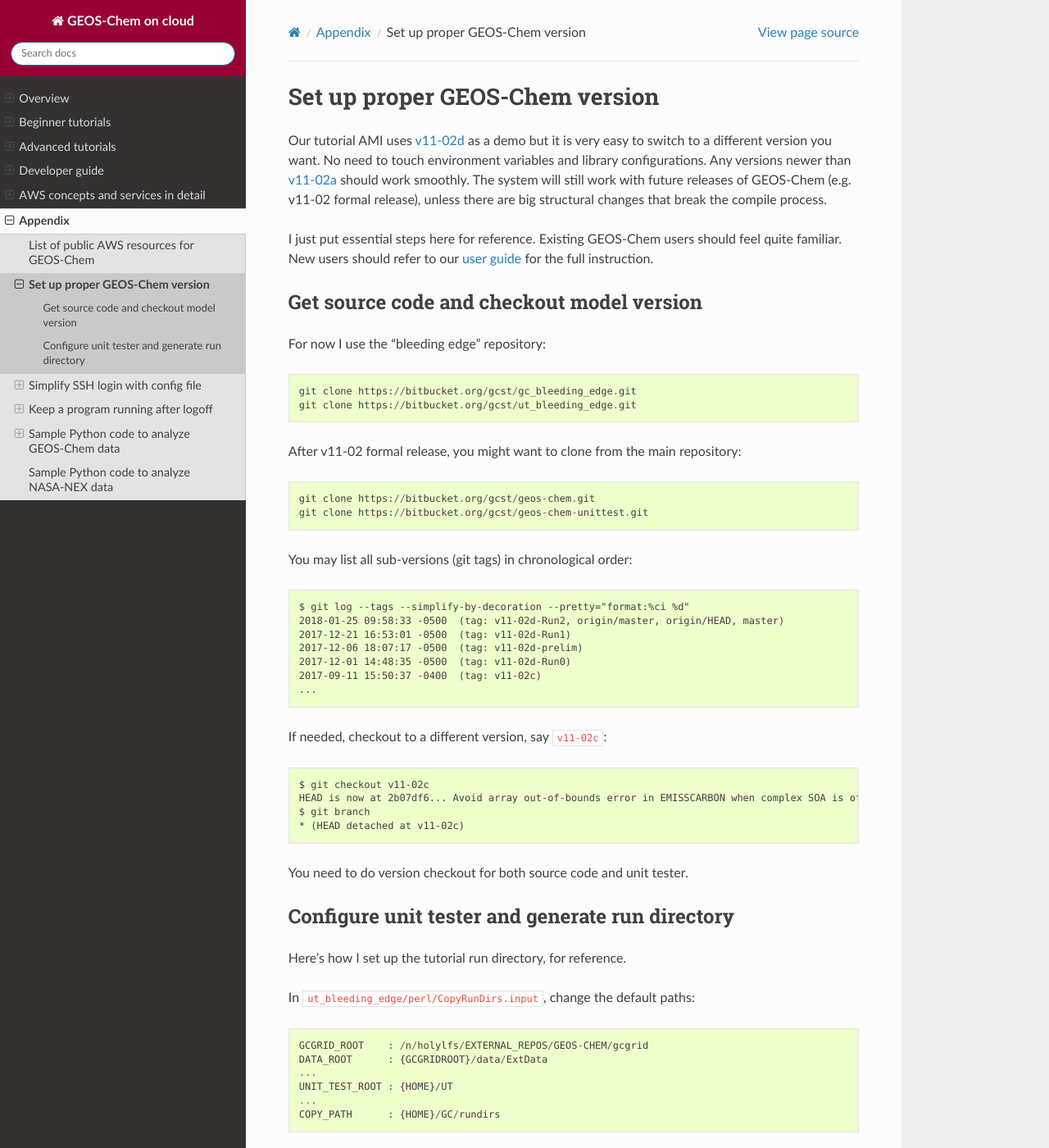
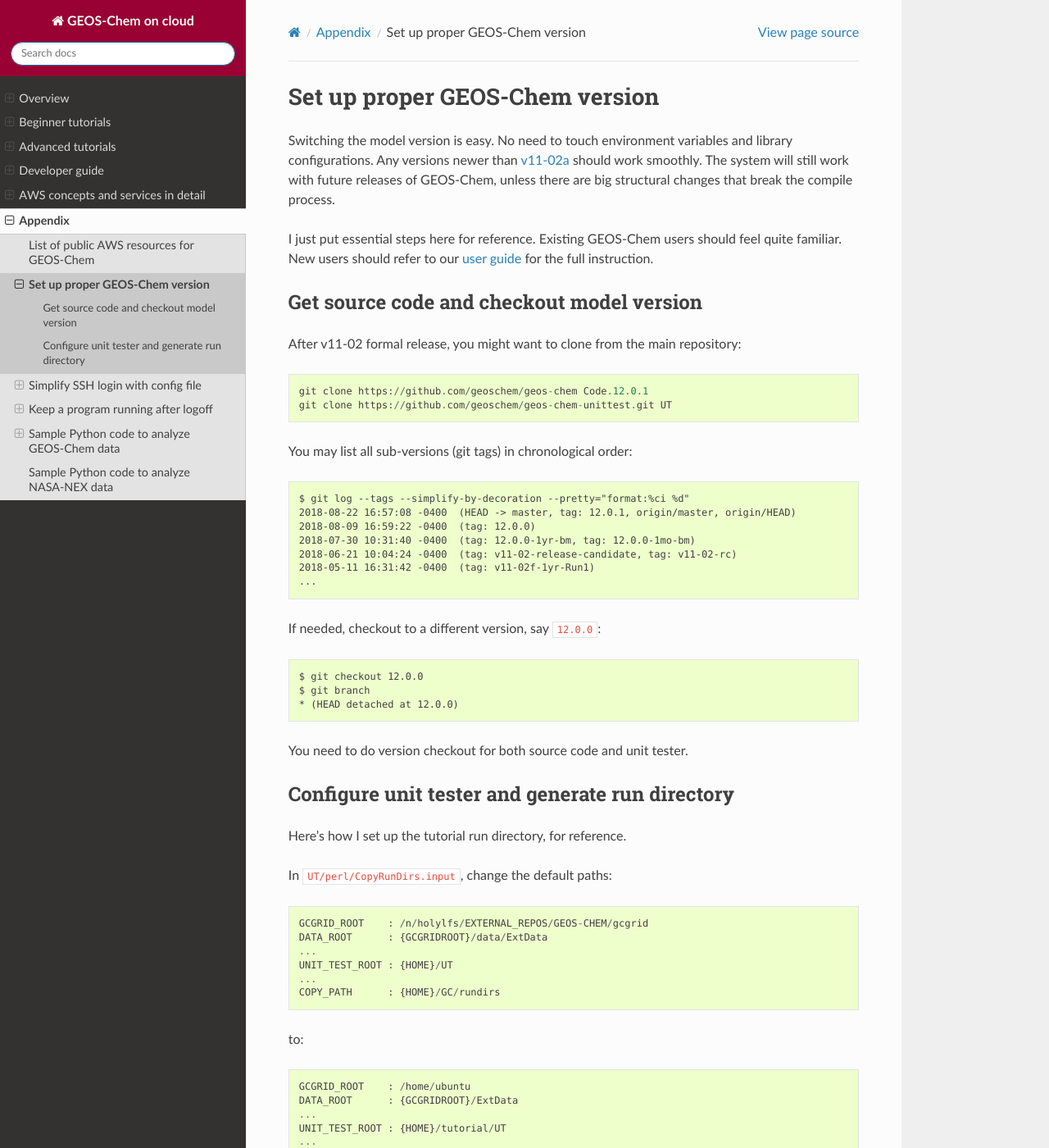
Before and after one commit to geoschem/geos-chem-cloud, a Sphinx documentation site: the page built from doc/source/chapter06_appendix/gc-version.rst, in a window 1280 px wide and 1400 px high. Shown: the whole window at 82% size. Built offline with Sphinx 7.4.7 and the Read the Docs theme 2.0.0, drawn with Linux system fonts in a browser that asks for light colours; some of the changed text lies outside the part shown.

Commit message:
Update docs for 12.0.1

```diff
--- a/doc/source/chapter06_appendix/gc-version.rst
+++ b/doc/source/chapter06_appendix/gc-version.rst
@@ -1,39 +1,33 @@
 Set up proper GEOS-Chem version
 -------------------------------
 
-Our tutorial AMI uses `v11-02d <http://wiki.seas.harvard.edu/geos-chem/index.php/GEOS-Chem_v11-02#v11-02d>`_ as a demo but it is very easy to switch to a different version you want. No need to touch environment variables and library configurations. Any versions newer than `v11-02a <http://wiki.seas.harvard.edu/geos-chem/index.php/GEOS-Chem_v11-02#v11-02a>`_ should work smoothly. The system will still work with future releases of GEOS-Chem (e.g. v11-02 formal release), unless there are big structural changes that break the compile process.
+Switching the model version is easy. No need to touch environment variables and library configurations. Any versions newer than `v11-02a <http://wiki.seas.harvard.edu/geos-chem/index.php/GEOS-Chem_v11-02#v11-02a>`_ should work smoothly. The system will still work with future releases of GEOS-Chem, unless there are big structural changes that break the compile process.
 
 I just put essential steps here for reference. Existing GEOS-Chem users should feel quite familiar. New users should refer to our `user guide <http://acmg.seas.harvard.edu/geos/doc/man/>`_ for the full instruction.
 
 Get source code and checkout model version
 ^^^^^^^^^^^^^^^^^^^^^^^^^^^^^^^^^^^^^^^^^^
 
-For now I use the "bleeding edge" repository::
-
-  git clone https://bitbucket.org/gcst/gc_bleeding_edge.git
-  git clone https://bitbucket.org/gcst/ut_bleeding_edge.git
-
 After v11-02 formal release, you might want to clone from the main repository::
 
-  git clone https://bitbucket.org/gcst/geos-chem.git
-  git clone https://bitbucket.org/gcst/geos-chem-unittest.git
+  git clone https://github.com/geoschem/geos-chem Code.12.0.1
+  git clone https://github.com/geoschem/geos-chem-unittest.git UT
 
 You may list all sub-versions (git tags) in chronological order::
 
   $ git log --tags --simplify-by-decoration --pretty="format:%ci %d"
-  2018-01-25 09:58:33 -0500  (tag: v11-02d-Run2, origin/master, origin/HEAD, master)
-  2017-12-21 16:53:01 -0500  (tag: v11-02d-Run1)
-  2017-12-06 18:07:17 -0500  (tag: v11-02d-prelim)
-  2017-12-01 14:48:35 -0500  (tag: v11-02d-Run0)
-  2017-09-11 15:50:37 -0400  (tag: v11-02c)
+  2018-08-22 16:57:08 -0400  (HEAD -> master, tag: 12.0.1, origin/master, origin/HEAD)
+  2018-08-09 16:59:22 -0400  (tag: 12.0.0)
+  2018-07-30 10:31:40 -0400  (tag: 12.0.0-1yr-bm, tag: 12.0.0-1mo-bm)
+  2018-06-21 10:04:24 -0400  (tag: v11-02-release-candidate, tag: v11-02-rc)
+  2018-05-11 16:31:42 -0400  (tag: v11-02f-1yr-Run1)
   ...
 
-If needed, checkout to a different version, say ``v11-02c``::
+If needed, checkout to a different version, say ``12.0.0``::
 
-  $ git checkout v11-02c
-  HEAD is now at 2b07df6... Avoid array out-of-bounds error in EMISSCARBON when complex SOA is off
+  $ git checkout 12.0.0
   $ git branch
-  * (HEAD detached at v11-02c)
+  * (HEAD detached at 12.0.0)
 
 You need to do version checkout for both source code and unit tester.
 
@@ -42,7 +36,7 @@
 
 Here's how I set up the tutorial run directory, for reference.
 
-In ``ut_bleeding_edge/perl/CopyRunDirs.input``, change the default paths::
+In ``UT/perl/CopyRunDirs.input``, change the default paths::
 
   GCGRID_ROOT    : /n/holylfs/EXTERNAL_REPOS/GEOS-CHEM/gcgrid
   DATA_ROOT      : {GCGRIDROOT}/data/ExtData
@@ -53,10 +47,10 @@
 
 to::
 
-  GCGRID_ROOT    : /home/ubuntu/gcdata
+  GCGRID_ROOT    : /home/ubuntu
   DATA_ROOT      : {GCGRIDROOT}/ExtData
   ...
-  UNIT_TEST_ROOT : {HOME}/tutorial/ut_bleeding_edge
+  UNIT_TEST_ROOT : {HOME}/tutorial/UT
   ...
   COPY_PATH      : {HOME}/tutorial
 
@@ -70,7 +64,7 @@
 
 to::
 
-    CODE_DIR    :=$(HOME)/tutorial/gc_bleeding_edge
+    CODE_DIR    :=$(HOME)/tutorial/Code.$(VERSION)
 
 Running ``git status -v`` inside ``~/tutorial/ut_bleeding_edge`` will display all those modifications.
 
```
Also changed, not shown: doc/source/chapter02_beginner-tutorial/quick-start.rst (+18 -15 lines), doc/source/chapter06_appendix/aws-resources-for-gc.rst (+10 -1 lines), doc/source/chapter02_beginner-tutorial/img/choose_instance_type.png, doc/source/chapter02_beginner-tutorial/img/create_aws_account.png, doc/source/chapter02_beginner-tutorial/img/running_instance.png, doc/source/chapter02_beginner-tutorial/img/search_ami.png, doc/source/chapter02_beginner-tutorial/img/ssh_terminal.png, doc/source/chapter02_beginner-tutorial/img/terminate.png, doc/source/chapter06_appendix/sample-python-code.ipynb.
